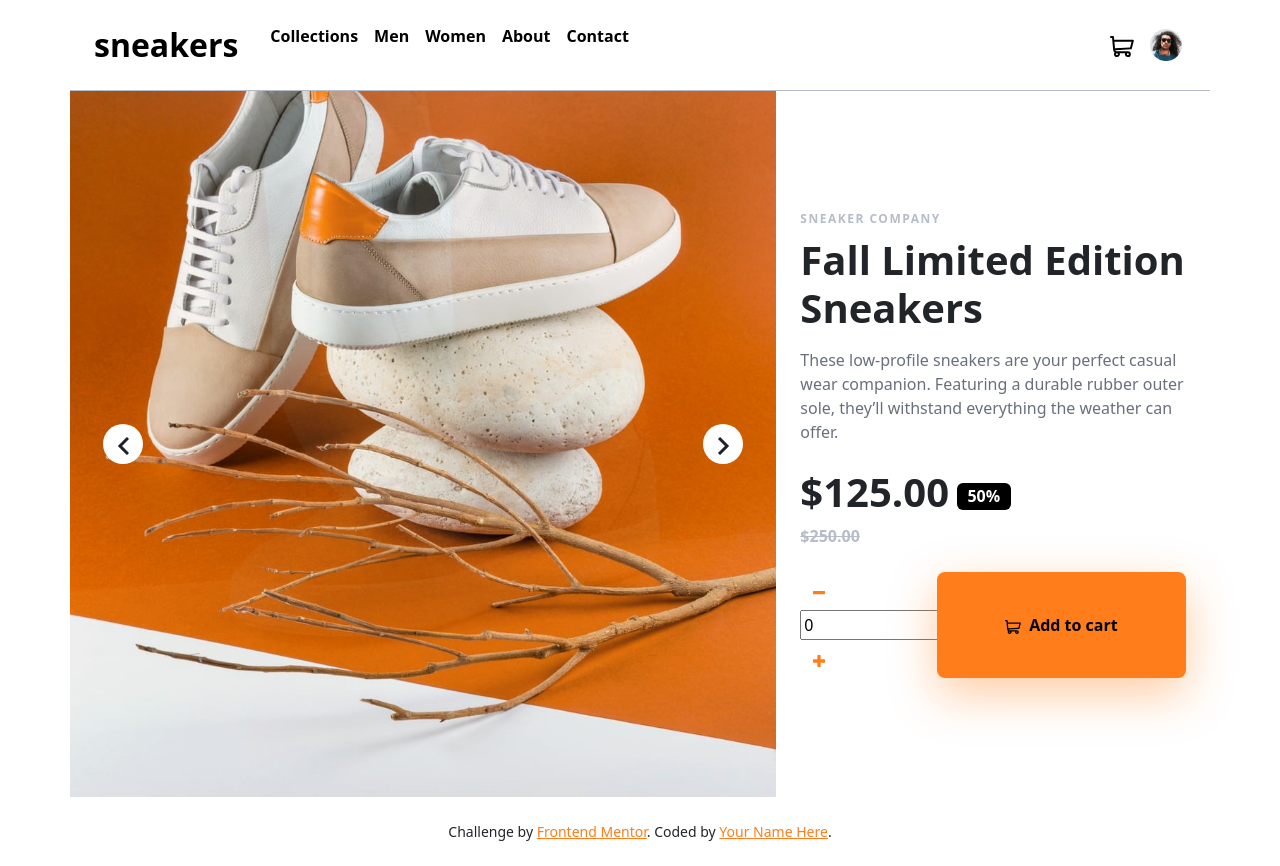
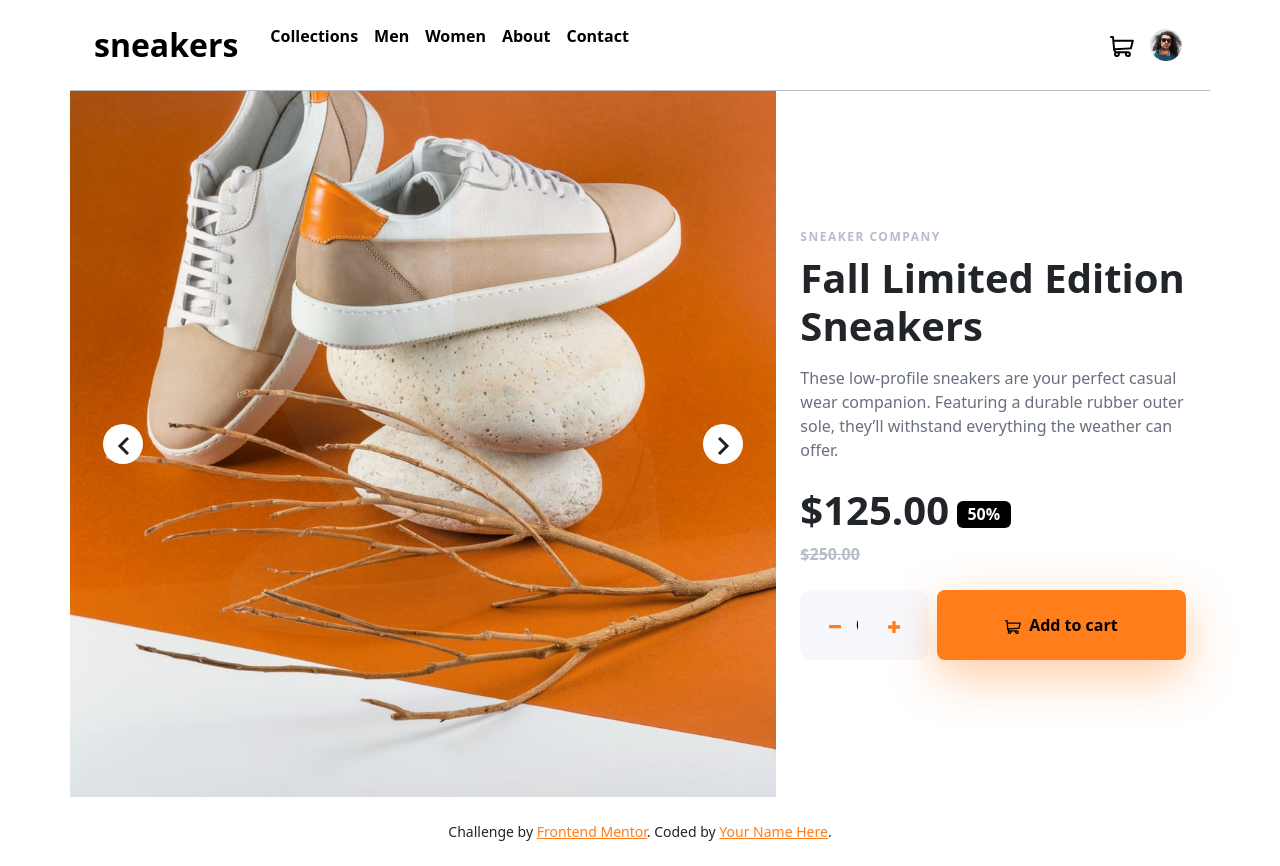
Before and after one commit to dev0xgenius/ecommerce-product-page, a React (Vite) app: page / in a window 1280 px wide. Built offline with nearby package versions, Linux system fonts and the light colour scheme.

Commit message:
Style Button and counter div with Bootstrap utilities

```diff
--- a/src/components/Counter/Counter.tsx
+++ b/src/components/Counter/Counter.tsx
@@ -2,14 +2,18 @@ import React from 'react'
 import Container from 'react-bootstrap/Container'
 import Button from 'react-bootstrap/Button'
 
+import styles from './counter.module.scss'
+
 export default function Counter() {
   return (
-    <div className="counter col-12 col-sm-4">
-      <Container fluid>
+    <div className={`col-12 col-sm-4 ${styles.counter} p-3 bg-light`}>
+      <Container fluid className="d-flex align-items-center justify-content-between">
         <Button variant="none">
           <img src="src/assets/images/icon-minus.svg" alt="minus symbol" />
         </Button>
-        <input type="number" min="0" value="0" />
+        <input type="number" min="0" value="0"
+          className="d-inline-block w-100 text-center fw-bolder border-0 bg-transparent outline-none"
+        />
         <Button variant="none">
           <img src="src/assets/images/icon-plus.svg" alt="plus symbol" />
         </Button>
--- a/src/components/Counter/counter.module.scss
+++ b/src/components/Counter/counter.module.scss
@@ -1,28 +1,6 @@
+@import '../../scss/config/global';
+
 .counter {
-  padding: 1rem;
   border-radius: 0.75rem;
-  background-color: hsl(223, 64%, 98%);
-
-  .container-fluid {
-    display: flex;
-    align-items: center;
-    justify-content: space-between;
-    /* gap: 2rem; */
-  }
-
-  input {
-    display: inline-block;
-    width: 100%;
-    text-align: center;
-    font-weight: bolder;
-    border: none;
-    outline: none;
-    background-color: transparent;
-  }
-
-  button {
-    display: inline-block;
-    border: none;
-    background-color: transparent;
-  }
+  input { outline: none; }
 }
```
